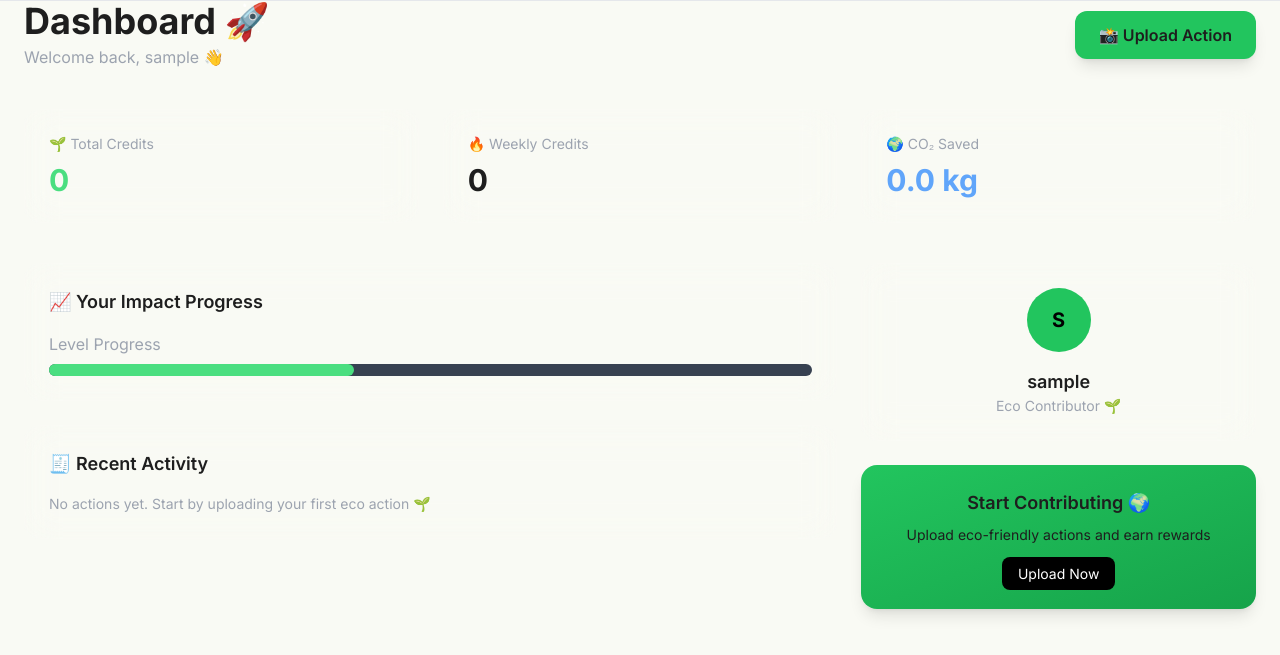
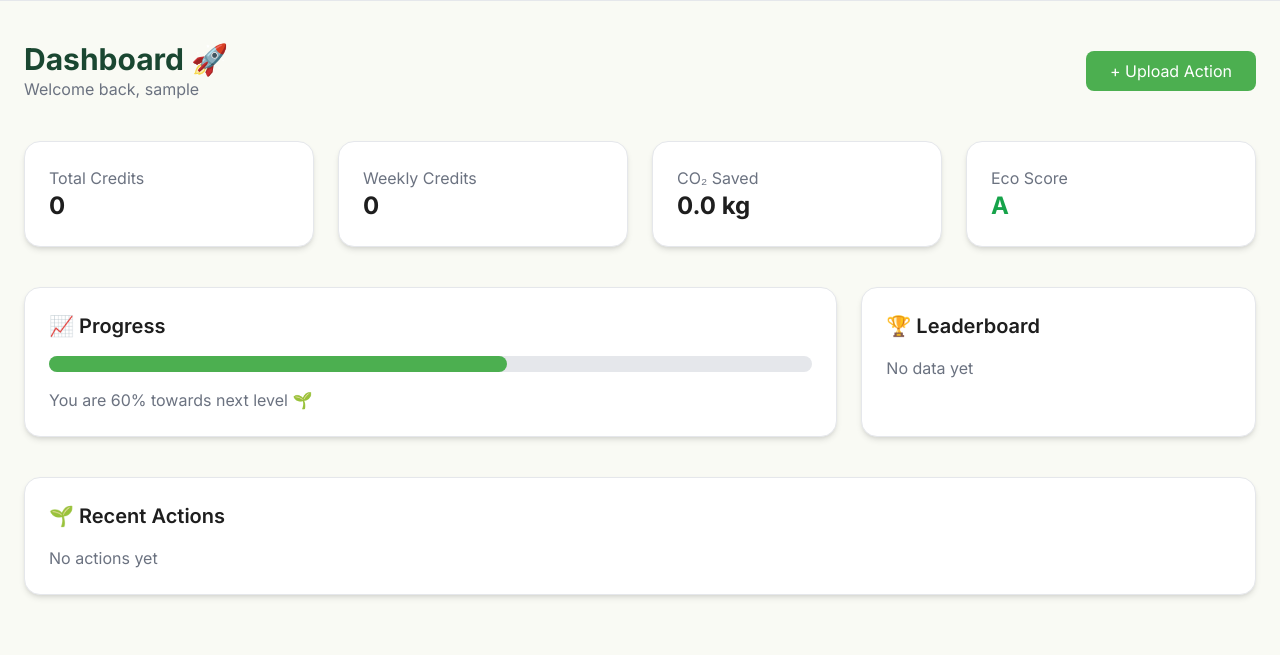
Before and after one commit to amitsingh005/greencred-hackathon, a Django app: page /dashboard/ in a window 1280 px wide. Shown: the part 72-727 px from the top of the page. Run offline with Django 5.2, Linux system fonts and the light colour scheme; the visitor is signed in with stand-in values (Sample User, id 1); some libraries are stand-ins or nearby versions.

Commit message:
Added professional dashboard UI with stats, leaderboard and progress

```diff
--- a/templates/dashboard.html
+++ b/templates/dashboard.html
@@ -2,114 +2,121 @@
 
 {% block content %}
 
-<!-- HEADER -->
-<div class="flex flex-col md:flex-row justify-between items-start md:items-center mb-10">
+<div class="py-10">
 
+    <!-- 🌟 HEADER -->
+    <div class="flex justify-between items-center mb-10">
         <div>
-        <h1 class="text-4xl font-bold">Dashboard 🚀</h1>
-        <p class="text-gray-400 mt-1">
-            Welcome back, {{ user.username }} 👋
+            <h1 class="text-3xl font-bold text-[#1A4731]">
+                Dashboard 🚀
+            </h1>
+            <p class="text-gray-500">
+                Welcome back, {{ request.user.username }}
             </p>
         </div>
 
         <a href="/actions/"
-       class="mt-4 md:mt-0 bg-green-500 hover:bg-green-600 px-6 py-3 rounded-xl font-semibold shadow-lg transition">
-        📸 Upload Action
+           class="bg-[#4CAF50] text-white px-6 py-2 rounded-lg hover:bg-green-600 transition">
+            + Upload Action
         </a>
-
     </div>
 
-<!-- STATS -->
-<div class="grid grid-cols-1 md:grid-cols-3 gap-6 mb-10">
+    <!-- 📊 STATS CARDS -->
+    <div class="grid md:grid-cols-4 gap-6 mb-10">
 
-    <!-- TOTAL -->
-    <div class="bg-white/5 border border-white/10 p-6 rounded-2xl backdrop-blur-lg hover:scale-105 transition">
-        <p class="text-gray-400 text-sm">🌱 Total Credits</p>
-        <h2 class="text-3xl font-bold text-green-400 mt-2">
-            {{ user.userprofile.green_credits }}
-        </h2>
+        <!-- CARD -->
+        <div class="bg-white p-6 rounded-2xl shadow-md border">
+            <p class="text-gray-500">Total Credits</p>
+            <h2 class="text-2xl font-bold">{{ total_credits|default:"0" }}</h2>
         </div>
 
-    <!-- WEEKLY -->
-    <div class="bg-white/5 border border-white/10 p-6 rounded-2xl backdrop-blur-lg hover:scale-105 transition">
-        <p class="text-gray-400 text-sm">🔥 Weekly Credits</p>
-        <h2 class="text-3xl font-bold mt-2">
-            {{ user.userprofile.weekly_credits }}
-        </h2>
+        <div class="bg-white p-6 rounded-2xl shadow-md border">
+            <p class="text-gray-500">Weekly Credits</p>
+            <h2 class="text-2xl font-bold">{{ weekly_credits|default:"0" }}</h2>
         </div>
 
-    <!-- CO2 -->
-    <div class="bg-white/5 border border-white/10 p-6 rounded-2xl backdrop-blur-lg hover:scale-105 transition">
-        <p class="text-gray-400 text-sm">🌍 CO₂ Saved</p>
-        <h2 class="text-3xl font-bold text-blue-400 mt-2">
-            {{ user.userprofile.total_co2_saved_kg }} kg
+        <div class="bg-white p-6 rounded-2xl shadow-md border">
+            <p class="text-gray-500">CO₂ Saved</p>
+            <h2 class="text-2xl font-bold">{{ co2_saved|default:"0.0" }} kg</h2>
+        </div>
+
+        <div class="bg-white p-6 rounded-2xl shadow-md border">
+            <p class="text-gray-500">Eco Score</p>
+            <h2 class="text-2xl font-bold text-green-600">
+                {{ eco_score|default:"A" }}
             </h2>
         </div>
 
     </div>
 
-<!-- MAIN GRID -->
-<div class="grid grid-cols-1 lg:grid-cols-3 gap-6">
+    <!-- 📈 MAIN GRID -->
+    <div class="grid md:grid-cols-3 gap-6">
 
-    <!-- LEFT SECTION -->
-    <div class="lg:col-span-2 space-y-6">
+        <!-- 📊 PROGRESS -->
+        <div class="md:col-span-2 bg-white p-6 rounded-2xl shadow-md border">
 
-        <!-- PROGRESS -->
-        <div class="bg-white/5 border border-white/10 p-6 rounded-2xl backdrop-blur-lg">
+            <h2 class="text-xl font-semibold mb-4">
+                📈 Progress
+            </h2>
 
-            <h3 class="text-lg font-semibold mb-4">📈 Your Impact Progress</h3>
-
-            <p class="text-gray-400 mb-2">Level Progress</p>
-
-            <div class="w-full bg-gray-700 rounded-full h-3">
-                <div class="bg-green-400 h-3 rounded-full transition-all duration-500"
-                     style="width: 40%">
+            <!-- Progress Bar -->
+            <div class="w-full bg-gray-200 rounded-full h-4 mb-4">
+                <div class="bg-[#4CAF50] h-4 rounded-full transition-all duration-500"
+                     style="width: {{ progress|default:60 }}%;">
                 </div>
             </div>
 
+            <p class="text-gray-500">
+                You are {{ progress|default:60 }}% towards next level 🌱
+            </p>
+
         </div>
 
-        <!-- RECENT ACTIVITY (future ready) -->
-        <div class="bg-white/5 border border-white/10 p-6 rounded-2xl backdrop-blur-lg">
+        <!-- 🏆 LEADERBOARD -->
+        <div class="bg-white p-6 rounded-2xl shadow-md border">
 
-            <h3 class="text-lg font-semibold mb-4">🧾 Recent Activity</h3>
+            <h2 class="text-xl font-semibold mb-4">
+                🏆 Leaderboard
+            </h2>
 
-            <p class="text-gray-400 text-sm">
-                No actions yet. Start by uploading your first eco action 🌱
-            </p>
+            <div class="space-y-4">
+
+                {% for user in leaderboard %}
+                <div class="flex justify-between items-center">
+                    <p class="font-medium">{{ user.username }}</p>
+                    <span class="text-green-600 font-semibold">
+                        {{ user.points }} pts
+                    </span>
+                </div>
+                {% empty %}
+                <p class="text-gray-500">No data yet</p>
+                {% endfor %}
 
             </div>
 
         </div>
 
-    <!-- RIGHT SECTION -->
-    <div class="space-y-6">
-
-        <!-- PROFILE CARD -->
-        <div class="bg-white/5 border border-white/10 p-6 rounded-2xl backdrop-blur-lg text-center">
-
-            <div class="w-16 h-16 mx-auto bg-green-500 rounded-full flex items-center justify-center text-xl font-bold text-black">
-                {{ user.username|first|upper }}
     </div>
 
-            <h3 class="mt-4 text-lg font-semibold">{{ user.username }}</h3>
-            <p class="text-gray-400 text-sm">Eco Contributor 🌱</p>
+    <!-- 🌱 RECENT ACTIONS -->
+    <div class="mt-10 bg-white p-6 rounded-2xl shadow-md border">
 
+        <h2 class="text-xl font-semibold mb-4">
+            🌱 Recent Actions
+        </h2>
+
+        <div class="space-y-4">
+
+            {% for action in actions %}
+            <div class="flex justify-between items-center border-b pb-2">
+                <p>{{ action.description }}</p>
+                <span class="text-green-600 font-semibold">
+                    +{{ action.points }} pts
+                </span>
             </div>
-
-        <!-- QUICK ACTION -->
-        <div class="bg-gradient-to-br from-green-500 to-green-600 p-6 rounded-2xl text-center shadow-lg">
-
-            <h3 class="text-lg font-semibold mb-2">Start Contributing 🌍</h3>
-
-            <p class="text-sm mb-4">
-                Upload eco-friendly actions and earn rewards
-            </p>
-
-            <a href="/actions/"
-               class="bg-black text-white px-4 py-2 rounded-lg text-sm hover:bg-gray-800 transition">
-                Upload Now
-            </a>
+            {% empty %}
+            <p class="text-gray-500">No actions yet</p>
+            {% endfor %}
 
         </div>
 
```
Lines whose indentation alone changed are shown as unchanged.
